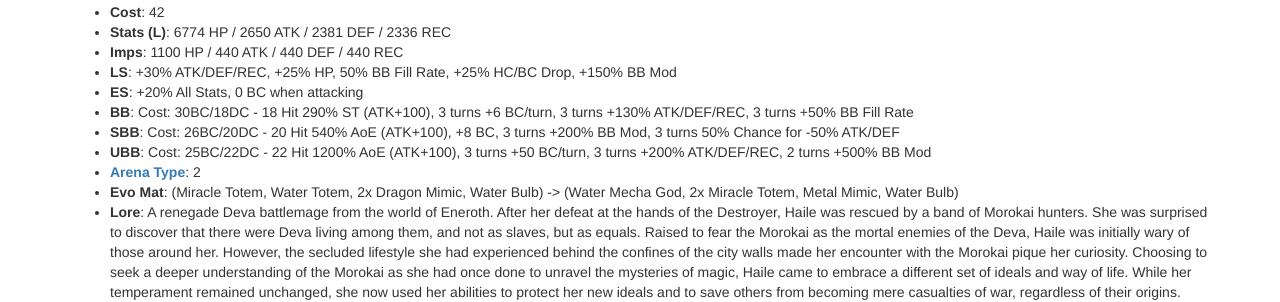
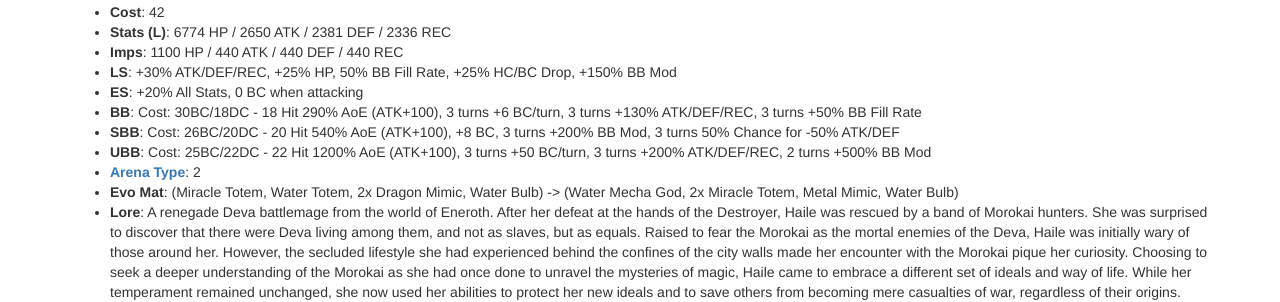
Before and after one commit to Deathmax/deathmax.github.io, a Jekyll site: the page built from _posts/2015-11-25-brave-frontier---update-notes---wed-nov-25-2015.md, in a window 1280 px wide and 900 px high, scrolled down 3970 px. Shown: the part 156-458 px from the top of the window. Built offline with Jekyll 4.4.1, drawn with Linux system fonts in a browser that asks for light colours; nearby versions of some CDN libraries; library files that are not in the unit come from our copies.

Commit message:
AoE change.

```diff
--- a/_posts/2015-11-25-brave-frontier---update-notes---wed-nov-25-2015.md
+++ b/_posts/2015-11-25-brave-frontier---update-notes---wed-nov-25-2015.md
@@ -60,7 +60,7 @@ This is a work in progress, will not be available to update data for some time.
 * **Imps**: 1100 HP / 440 ATK / 440 DEF / 440 REC
 * **LS**: +30% ATK/DEF/REC, +25% HP, 50% BB Fill Rate, +25% HC/BC Drop, +150% BB Mod
 * **ES**: +20% All Stats, 0 BC when attacking
-* **BB**: Cost: 30BC/18DC - 18 Hit 290% ST (ATK+100), 3 turns +6 BC/turn, 3 turns +130% ATK/DEF/REC, 3 turns +50% BB Fill Rate
+* **BB**: Cost: 30BC/18DC - 18 Hit 290% AoE (ATK+100), 3 turns +6 BC/turn, 3 turns +130% ATK/DEF/REC, 3 turns +50% BB Fill Rate
 * **SBB**: Cost: 26BC/20DC - 20 Hit 540% AoE (ATK+100), +8 BC, 3 turns +200% BB Mod, 3 turns 50% Chance for -50% ATK/DEF
 * **UBB**: Cost: 25BC/22DC - 22 Hit 1200% AoE (ATK+100), 3 turns +50 BC/turn, 3 turns +200% ATK/DEF/REC, 2 turns +500% BB Mod
 * **[Arena Type](https://www.reddit.com/r/bravefrontier/comments/340vh5/arena_ai_for_global_units_v2/)**: 2
```
